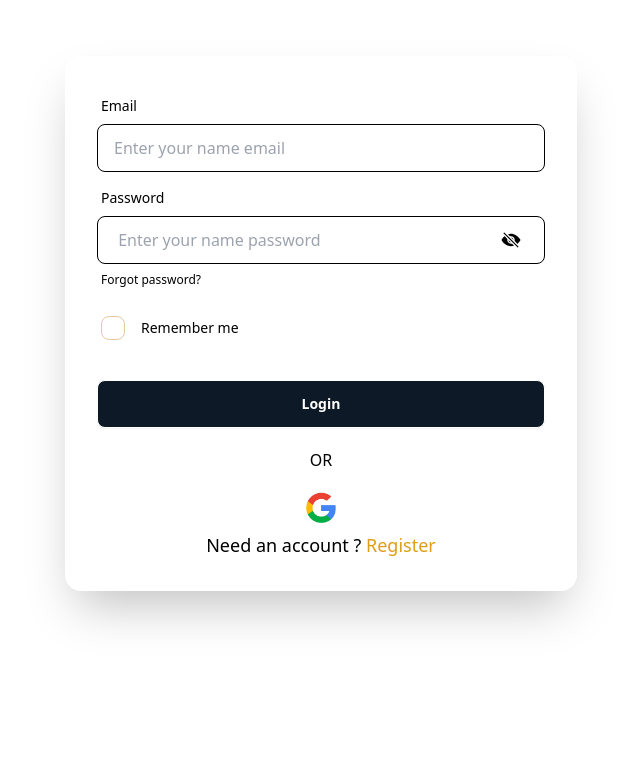
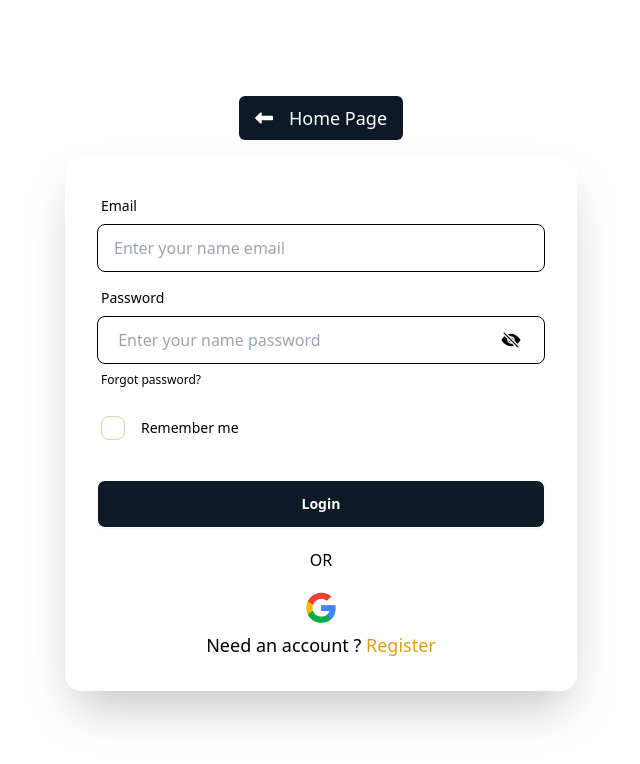
Before and after one commit to azmiruddin-143/FoodFusion-frontend, a React (Vite) app: page /login in a window 1280 px wide. Shown: the top 764 px of the page, without its empty margins (319-959 px from the left). Built offline with nearby package versions, Linux system fonts and the light colour scheme; no server answers.

Commit message:
all complete

```diff
--- a/src/Components/Loader.jsx
+++ b/src/Components/Loader.jsx
@@ -1,8 +1,8 @@
 import React from 'react';
-
+// min-h-[calc(100vh-305px)
 const Loader = () => {
     return (
-        <div className='flex items-center justify-center w-full min-h-[calc(100vh-305px)]'>
+        <div className='flex items-center justify-center w-full h-screen ]'>
         <div
           aria-label='Loading...'
           role='status'
--- a/src/Pages/AddFoods.jsx
+++ b/src/Pages/AddFoods.jsx
@@ -89,7 +89,7 @@ const AddFoods = () => {
                 </div>
             </div>
 
-            <form onSubmit={addFoodsForm} className='max-w-4xl px-4 lg:px-0 mx-auto my-10' action="">
+            <form onSubmit={addFoodsForm} className='max-w-4xl px-4 lg:px-0 mx-auto sm:my-20 my-7' action="">
                 <div className=' sm:flex gap-5'>
                     <div className="form-control w-full">
 
--- a/src/Pages/AllFoods.jsx
+++ b/src/Pages/AllFoods.jsx
@@ -114,7 +114,7 @@ const AllFoods = () => {
 
                 {
                     allFoods.length === 0 ?
-                        <h1 className='sm:text-3xl lg:text-5xl text-center py-7 mx-auto text-neutral lg:pr-52'>No Data Found ?</h1>
+                        <h1 className='sm:text-3xl h-screen lg:text-5xl text-center py-7 mx-auto text-neutral lg:pr-52'>No Data Found ?</h1>
                         :
                         <div>
 
--- a/src/Pages/ContactUs.jsx
+++ b/src/Pages/ContactUs.jsx
@@ -28,7 +28,7 @@ const ContactUs = () => {
     };
 
     return (
-        <div className="max-w-7xl lg:mx-auto gap-10 px-2 lg:px-8 items-center sm:my-14 my-5 flex flex-col lg:flex-row">
+        <div className="max-w-7xl lg:mx-auto gap-10 px-2 lg:px-8 items-center sm:my-16 xl:my-24 my-5 flex flex-col lg:flex-row">
             {/* Left Section */}
 
             {/* Left Section */}
--- a/src/Pages/Login.jsx
+++ b/src/Pages/Login.jsx
@@ -7,6 +7,7 @@ import { Link, useLocation, useNavigate } from 'react-router-dom';
 import { AuthContext } from '../Auth Provider/AuthProvider';
 import { Helmet } from 'react-helmet-async';
 import { Fade } from 'react-awesome-reveal';
+import { FaLeftLong } from 'react-icons/fa6';
 
 const Login = () => {
 
@@ -91,7 +92,8 @@ const Login = () => {
                 <Helmet>
                     <title>FoodFusion| Login </title>
                 </Helmet>
-                <div className="sm:my-10 my-5 ">
+                <div className="sm:mt-20 xl:mt-24 2xl:mt-40 my-5 ">
+                    <Link to={'/'} ><button className='text-lg flex items-center gap-4 py-2 px-4 bg-primary-content rounded-md mx-auto text-white'> <FaLeftLong></FaLeftLong>  Home Page</button></Link>
                     <div className="hero-content flex-col mx-auto lg:flex-row-reverse">
                         <div className="card bg-base-100 w-full max-w-lg shrink-0 shadow-2xl">
                             <form onSubmit={loginForm} className="card-body">
--- a/src/Pages/MyFoods.jsx
+++ b/src/Pages/MyFoods.jsx
@@ -54,7 +54,7 @@ const MyFoods = () => {
                 </div>
 
                 {myFoods.length === 0 &&
-                    <div className="flex justify-center my-5">
+                    <div className="flex h-screen  justify-center my-5">
                         <div>
                             <h1 className='text-4xl py-3 text-neutral'>No Data Found ?</h1>
                             <Link to={'/addfood'} > <button className='py-2 my-3 px-6 bg-primary-content text-primary rounded-md'>Add Food</button> </Link>
--- a/src/Pages/MyOrders.jsx
+++ b/src/Pages/MyOrders.jsx
@@ -103,7 +103,7 @@ const MyOrders = () => {
                     }
 
                     {myOrder.length === 0 &&
-                        <div className="flex justify-center my-5">
+                        <div className="flex h-screen justify-center my-5">
                             <div>
                                 <h1 className='text-4xl py-3 text-neutral'>No Data Found ?</h1>
                                 <Link to={'/allfoods'} > <button className='py-2 my-3 px-6 bg-primary-content text-primary rounded-md'>Purchase Food</button> </Link>
--- a/src/Pages/Register.jsx
+++ b/src/Pages/Register.jsx
@@ -7,6 +7,7 @@ import 'react-toastify/dist/ReactToastify.css';
 import { Helmet } from 'react-helmet-async';
 import { AuthContext } from '../Auth Provider/AuthProvider';
 import { Fade } from 'react-awesome-reveal';
+import { FaLeftLong } from 'react-icons/fa6';
 
 const Register = () => {
     // User Register//
@@ -120,6 +121,7 @@ const Register = () => {
               <title>FoodFusion | Register</title>
             </Helmet>
             <div className="sm:my-10 my-5 ">
+                <Link to={'/'} ><button className='text-lg flex items-center gap-4 py-2 px-4 bg-primary-content rounded-md mx-auto text-white'> <FaLeftLong></FaLeftLong>  Home Page</button></Link>
                 <div className="hero-content flex-col mx-auto lg:flex-row-reverse">
                     <div className="card bg-base-100 w-full max-w-lg shrink-0 shadow-2xl">
                         <form onSubmit={registerForm} className="card-body">
```
